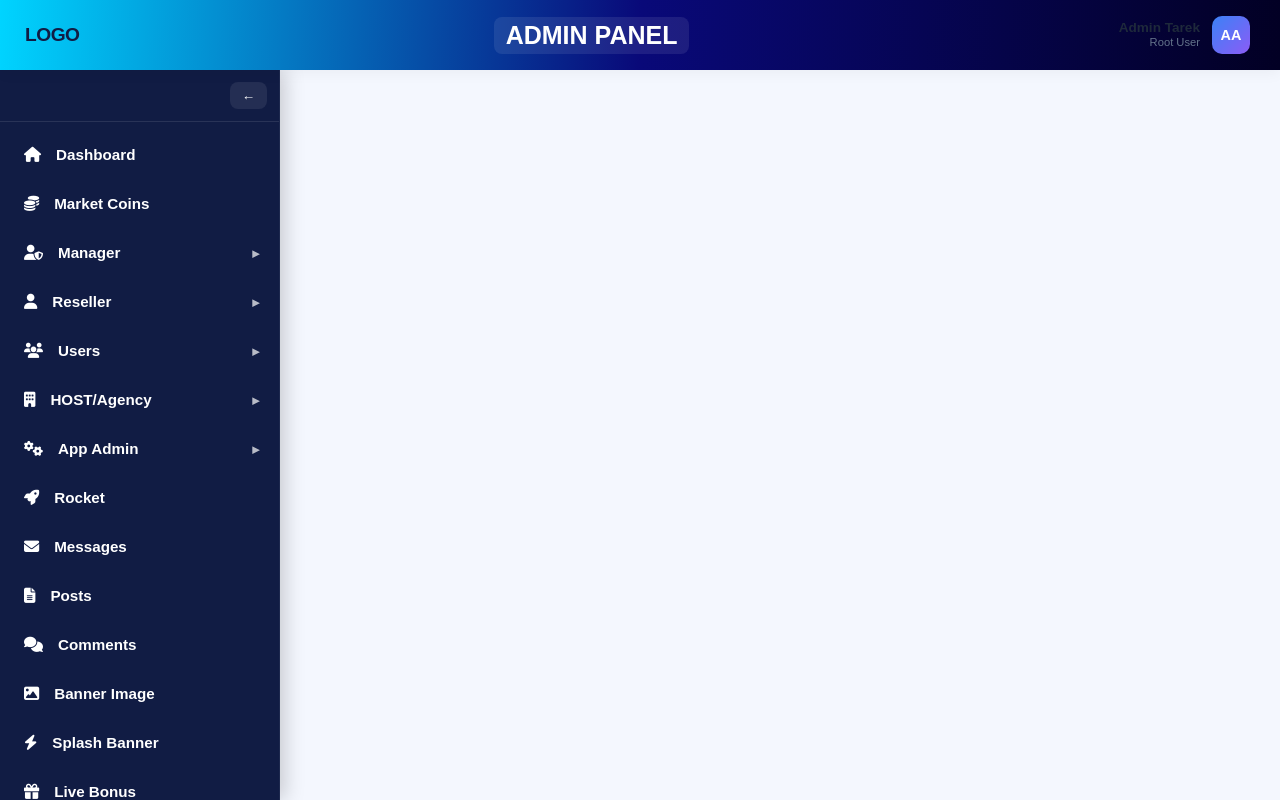
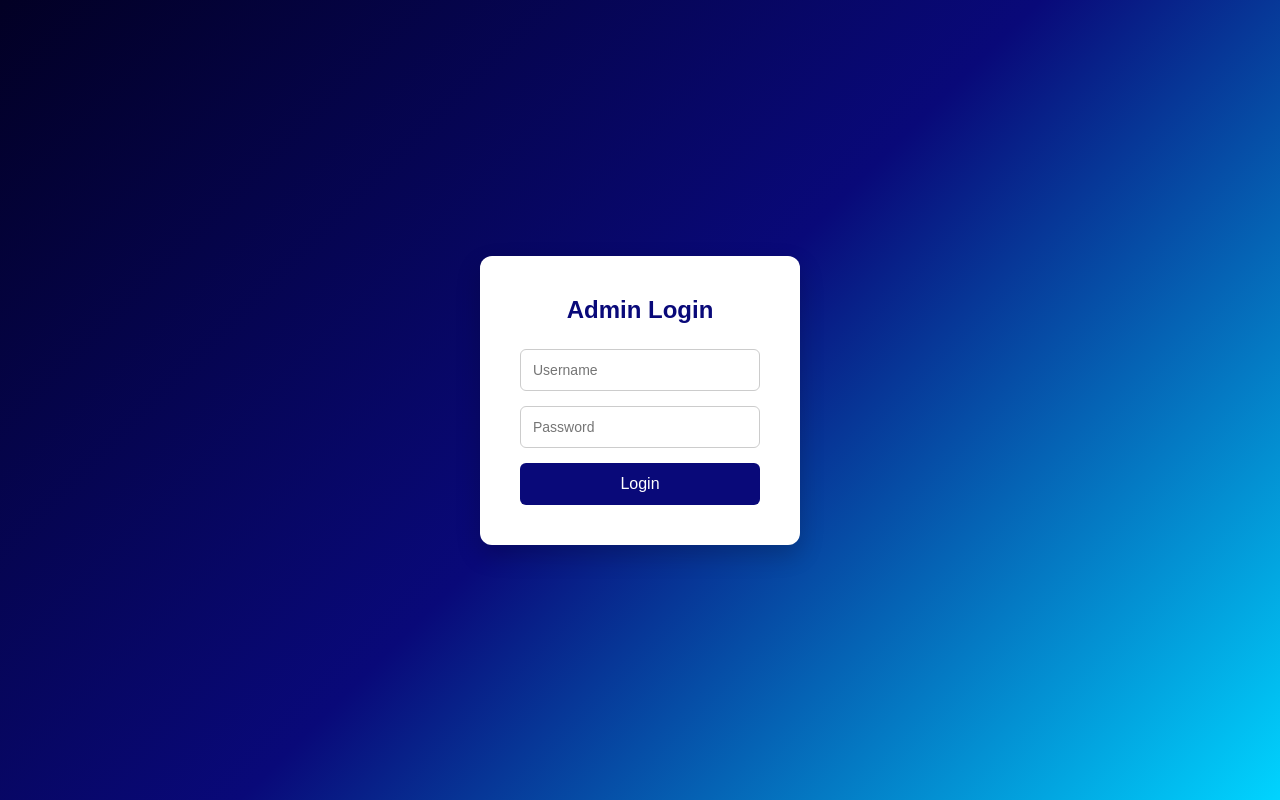
Before and after one commit to monoartarek/gcAdminPannel, a React (Vite) app in the folder admin-pannel/: page /login in a window 1280 px wide. Built offline with nearby package versions, Linux system fonts and the light colour scheme; what parse would draw is missing.

Commit message:
loginPage

```diff
--- a/admin-pannel/src/App.jsx
+++ b/admin-pannel/src/App.jsx
@@ -1,6 +1,5 @@
 import React, { useState } from 'react';
 import { Routes, Route } from 'react-router-dom';
-
 
 import Sidebar from './components/Sidebar/Sidebar';
 import Navbar from './components/Navbar/Navbar';
@@ -12,16 +11,39 @@ import BlockedUsers from './Pages/BlockedUsers';
 import AllManagers from './Pages/AllManagers';
 import MakeManager from './Pages/MakeOrRemoveManager';
 
+import Login from './Pages/Login';
+
+import ProtectedRoute from './components/ProtectedRoute';
+
 import './App.css';
+import Profile from "./Pages/Profile";
 
 function App() {
+
   const [isCollapsed, setIsCollapsed] = useState(false);
   const [isMobileOpen, setIsMobileOpen] = useState(false);
 
+
   return (
+
+    <Routes>
+
+      {/* LOGIN ROUTE */}
+      <Route path="/login" element={<Login />} />
+
+
+      {/* PROTECTED ROUTES */}
+      <Route path="/*" element={
+
+        <ProtectedRoute>
+
           <div className="app-wrapper">
 
-      <Navbar onHamburgerClick={() => setIsMobileOpen(!isMobileOpen)} />
+            <Navbar
+              onHamburgerClick={() =>
+                setIsMobileOpen(!isMobileOpen)
+              }
+            />
 
             <div className={`layout-body ${isCollapsed ? 'collapsed' : ''}`}>
 
@@ -33,25 +55,41 @@ function App() {
               />
 
               <main className="main-content">
+
                 <div className="content-container">
 
                   <Routes>
+
                     <Route path="/" element={<Dashboard />} />
+                    <Route path="/profile" element={<Profile />} />
                     <Route path="/market-coins" element={<MarketCoins />} />
 
                     <Route path="/users/all" element={<AllUsers />} />
+
                     <Route path="/users/blocked" element={<BlockedUsers />} />
 
                     <Route path="/managers/all" element={<AllManagers />} />
+
                     <Route path="/manager/create" element={<MakeManager />} />
+
                   </Routes>
 
                 </div>
+
               </main>
 
             </div>
+
           </div>
+
+        </ProtectedRoute>
+
+      } />
+
+    </Routes>
+
   );
+
 }
 
 export default App;
--- /dev/null
+++ b/admin-pannel/src/Pages/Login.css
@@ -0,0 +1,54 @@
+/* Full screen gradient background */
+.login-wrapper {
+  height: 100vh;
+  display: flex;
+  justify-content: center;
+  align-items: center;
+  background: linear-gradient(135deg, #020024, #090979, #00d4ff);
+  font-family: Arial, sans-serif;
+}
+
+/* White login box */
+.login-box {
+  background: #fff;
+  padding: 40px;
+  border-radius: 12px;
+  width: 320px;
+  box-shadow: 0 10px 25px rgba(0, 0, 0, 0.2);
+  text-align: center;
+}
+
+/* Title */
+.login-box h2 {
+  margin-bottom: 25px;
+  color: #090979;
+}
+
+/* Inputs */
+.login-box input {
+  width: 100%;
+  padding: 12px;
+  margin-bottom: 15px;
+  border-radius: 6px;
+  border: 1px solid #ccc;
+  font-size: 14px;
+}
+
+/* Button */
+.login-box button {
+  width: 100%;
+  padding: 12px;
+  background: #090979;
+  color: white;
+  border: none;
+  border-radius: 6px;
+  font-size: 16px;
+  cursor: pointer;
+  transition: all 0.3s ease;
+}
+
+/* Button hover effect */
+.login-box button:hover {
+  background: #00d4ff;
+  color: #020024;
+}
--- /dev/null
+++ b/admin-pannel/src/Pages/Login.jsx
@@ -0,0 +1,54 @@
+import React, { useState } from "react";
+import { useNavigate } from "react-router-dom";
+import Parse from "../parseConfig";
+import "./Login.css";
+
+function Login() {
+  const navigate = useNavigate();
+
+  const [username, setUsername] = useState("");
+  const [password, setPassword] = useState("");
+
+  const handleLogin = async () => {
+    try {
+      const user = await Parse.User.logIn(username, password);
+
+      if (user.get("role") !== "admin") {
+        alert("You are not an admin");
+        await Parse.User.logOut();
+        return;
+      }
+
+      alert("Login Successful!");
+      navigate("/"); // Redirect to dashboard
+    } catch (error) {
+      alert(error.message);
+    }
+  };
+
+  return (
+    <div className="login-wrapper">
+      <div className="login-box">
+        <h2>Admin Login</h2>
+
+        <input
+          type="text"
+          placeholder="Username"
+          value={username}
+          onChange={(e) => setUsername(e.target.value)}
+        />
+
+        <input
+          type="password"
+          placeholder="Password"
+          value={password}
+          onChange={(e) => setPassword(e.target.value)}
+        />
+
+        <button onClick={handleLogin}>Login</button>
+      </div>
+    </div>
+  );
+}
+
+export default Login;
--- /dev/null
+++ b/admin-pannel/src/Pages/Profile.css
@@ -0,0 +1,51 @@
+.profile-container {
+  max-width: 400px;
+  margin: 50px auto;
+  background: #fff;
+  padding: 30px;
+  border-radius: 12px;
+  box-shadow: 0 10px 25px rgba(0,0,0,0.2);
+  text-align: center;
+  font-family: Arial, sans-serif;
+}
+
+.profile-container h2 {
+  margin-bottom: 25px;
+  color: #090979;
+}
+
+.profile-container input {
+  width: 100%;
+  padding: 12px;
+  margin-bottom: 15px;
+  border-radius: 6px;
+  border: 1px solid #ccc;
+  font-size: 14px;
+}
+
+.profile-container button {
+  width: 100%;
+  padding: 12px;
+  margin-bottom: 10px;
+  border-radius: 6px;
+  border: none;
+  background: #090979;
+  color: white;
+  font-size: 16px;
+  cursor: pointer;
+  transition: all 0.3s ease;
+}
+
+.profile-container button:hover {
+  background: #00d4ff;
+  color: #020024;
+}
+
+.profile-container .logout-btn {
+  background: #ff4d4f;
+}
+
+.profile-container .logout-btn:hover {
+  background: #ff7875;
+  color: white;
+}
--- /dev/null
+++ b/admin-pannel/src/Pages/Profile.jsx
@@ -0,0 +1,123 @@
+import React, { useState, useEffect } from "react";
+import Parse from "../parseConfig";
+import "./Profile.css";
+
+function Profile() {
+
+  const [username, setUsername] = useState("");
+
+  const [password, setPassword] = useState("");
+
+  const [currentUser, setCurrentUser] = useState(null);
+
+
+  useEffect(() => {
+
+    const loadUser = async () => {
+
+      const user = await Parse.User.currentAsync();
+
+      setCurrentUser(user);
+
+    };
+
+    loadUser();
+
+  }, []);
+
+
+  const changeUsername = async () => {
+
+    try {
+
+      currentUser.set("username", username);
+
+      await currentUser.save();
+
+      alert("Username changed");
+
+      window.location.reload();
+
+    } catch (error) {
+
+      alert(error.message);
+
+    }
+
+  };
+
+
+  const changePassword = async () => {
+
+    try {
+
+      currentUser.set("password", password);
+
+      await currentUser.save();
+
+      alert("Password changed");
+
+    } catch (error) {
+
+      alert(error.message);
+
+    }
+
+  };
+
+
+  const logout = async () => {
+
+    await Parse.User.logOut();
+
+    window.location.href = "/login";
+
+  };
+
+
+  return (
+
+    <div className="profile-container">
+
+      <h2>Profile Settings</h2>
+
+
+      <input
+        placeholder="New Username"
+        onChange={(e) =>
+          setUsername(e.target.value)
+        }
+      />
+
+      <button onClick={changeUsername}>
+        Change Username
+      </button>
+
+
+      <input
+        type="password"
+        placeholder="New Password"
+        onChange={(e) =>
+          setPassword(e.target.value)
+        }
+      />
+
+      <button onClick={changePassword}>
+        Change Password
+      </button>
+
+
+      <button
+        className="logout-btn"
+        onClick={logout}
+      >
+        Logout
+      </button>
+
+    </div>
+
+  );
+
+}
+
+export default Profile;
--- a/admin-pannel/src/components/Navbar/Navbar.css
+++ b/admin-pannel/src/components/Navbar/Navbar.css
@@ -38,7 +38,7 @@
   font-size: 0.75rem;
   font-weight: 700;
   text-transform: uppercase;
-  font-size: 25px;
+  font-size: 16px;
 }
 
 .profile-pill {
--- a/admin-pannel/src/components/Navbar/Navbar.jsx
+++ b/admin-pannel/src/components/Navbar/Navbar.jsx
@@ -1,29 +1,104 @@
-import React from 'react';
-import './Navbar.css';
+import React, { useEffect, useState } from "react";
+import "./Navbar.css";
+import Parse from "../../parseConfig";
+import { useNavigate } from "react-router-dom";
 
 function Navbar({ onHamburgerClick }) {
+
+  const [user, setUser] = useState(null);
+
+  const navigate = useNavigate();
+
+  useEffect(() => {
+
+    const loadUser = async () => {
+
+      const currentUser = await Parse.User.currentAsync();
+
+      if (currentUser) {
+        setUser(currentUser);
+      }
+
+    };
+
+    loadUser();
+
+  }, []);
+
+
+  const goProfile = () => {
+
+    navigate("/profile");
+
+  };
+
+
   return (
+
     <nav className="main-navbar">
+
       <div className="nav-section left">
-        <button className="mobile-btn" onClick={onHamburgerClick}>☰</button>
-        <div className="brand-logo">LOGO</div>
+
+        <button
+          className="mobile-btn"
+          onClick={onHamburgerClick}
+        >
+          ☰
+        </button>
+
+        <div className="brand-logo">
+          LOGO
+        </div>
+
       </div>
 
+
       <div className="nav-section middle">
-        <span className="admin-tag">ADMIN PANEL</span>
+
+        <span className="admin-tag">
+          ADMIN PANEL
+        </span>
+
       </div>
 
+
       <div className="nav-section right">
-        <div className="profile-pill">
-          <div className="text-right">
-            <p className="p-name">Admin Tarek</p>
-            <p className="p-role">Root User</p>
+
+        {user && (
+
+          <div
+            className="profile-pill"
+            onClick={goProfile}
+          >
+
+            <div className="text-right">
+
+              <p className="p-name">
+                {user.getUsername()}
+              </p>
+
+              <p className="p-role">
+                {user.get("role")}
+              </p>
+
+            </div>
+
+            <div className="p-avatar">
+
+              {user.getUsername().charAt(0).toUpperCase()}
+
+            </div>
+
           </div>
-          <div className="p-avatar">AA</div>
-        </div>
+
+        )}
+
       </div>
+
     </nav>
+
   );
+
 }
 
 export default Navbar;
--- /dev/null
+++ b/admin-pannel/src/components/ProtectedRoute.jsx
@@ -0,0 +1,19 @@
+import React from "react";
+import Parse from "../parseConfig";
+import { Navigate } from "react-router-dom";
+
+function ProtectedRoute({ children }) {
+
+  const user = Parse.User.current();
+
+  if (!user) {
+
+    return <Navigate to="/login" />;
+
+  }
+
+  return children;
+
+}
+
+export default ProtectedRoute;
```
Also changed, not shown: admin-pannel/src/components/Manager/MakeOrRemoveManager.jsx (+5 -5 lines), admin-pannel/src/parseConfig.js (+0 -7 lines), admin-pannel/src/services/authService.js (added, +48 -0 lines). Lines whose indentation alone changed are shown as unchanged.
